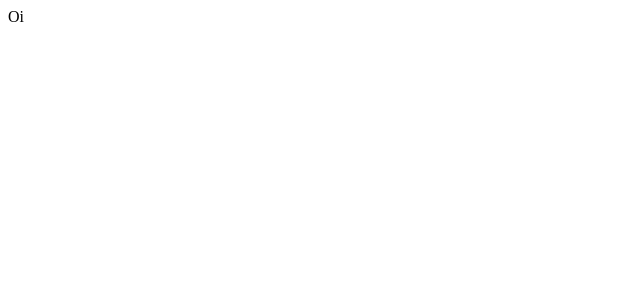
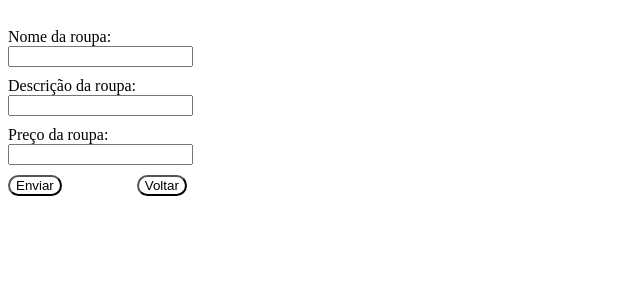
Before and after one commit to IcaroRangel/rest-react, a React (Create React App) app in the folder frontend/: page /newProduct in a window 1280 px wide. Shown: the top 300 px of the page, without its empty margins (0-640 px from the left). Built offline with nearby package versions, Linux system fonts and the light colour scheme.

Commit message:
create route new-product and styled

```diff
--- a/frontend/src/pages/Clothes/index.tsx
+++ b/frontend/src/pages/Clothes/index.tsx
@@ -1,6 +1,7 @@
 import React from 'react';
 import { Container, ContainerInfos } from './styles';
 import axios from 'axios';
+import { Link } from 'react-router-dom';
 
 interface ClotheProps {
   id: number;
@@ -12,12 +13,6 @@ interface ClotheProps {
 function Clothes() {
   const url = 'http://localhost:3000/clothes';
   const [clothes, setClothes] = React.useState<ClotheProps[]>([]);
-  const [name, setName] = React.useState('');
-  const [description, setDescription] = React.useState('');
-  const [price, setPrice] = React.useState();
-  const [changedName, setChangedName] = React.useState('');
-  const [changedDescription, setChangedDescription] = React.useState('');
-  const [changedPrice, setChangedPrice] = React.useState(0);
 
   const loadClothes = React.useCallback(async () => {
     const clothesResponse = await axios.get(url);
@@ -37,13 +32,7 @@ function Clothes() {
     },
     [clothes],
   );
-  const addClothe = React.useCallback(
-    async (e: any) => {
-      const response = { name, description, price };
-      await axios.post(url, response);
-    },
-    [name, description, price],
-  );
+
   const changeClothe = React.useCallback(async (e: any, id: number) => {
     e.preventDefault();
     await axios.put(`${url}/${id}`);
@@ -52,27 +41,9 @@ function Clothes() {
   return (
     <Container>
       <h1>Roupas</h1>
-      <form onSubmit={addClothe}>
-        <label>Nome da roupa:</label>
-        <input
-          type="text"
-          value={name}
-          onChange={(e: any) => setName(e.target.value)}
-        />
-        <label>Descrição da roupa:</label>
-        <input
-          type="text"
-          value={description}
-          onChange={(e: any) => setDescription(e.target.value)}
-        />
-        <label>Preço da roupa:</label>
-        <input
-          type="text"
-          value={price}
-          onChange={(e: any) => setPrice(e.target.value)}
-        />
-        <button>Enviar</button>
-      </form>
+      <Link to="/newProduct">
+        <button>Adicionar roupa</button>
+      </Link>
       {clothes.map((clothe) => (
         <ContainerInfos key={clothe.id}>
           <form
--- a/frontend/src/pages/Clothes/styles.ts
+++ b/frontend/src/pages/Clothes/styles.ts
@@ -30,16 +30,6 @@ export const ContainerInfos = styled.div`
   height: 30vh;
   margin-bottom: 20px;
   display: block;
-  form {
-    padding-top: -60px;
-    display: block;
-    justify-content: center;
-    align-items: center;
-    button {
-      position: absolute;
-      margin-top: 0px;
-    }
-  }
   h4 {
     text-transform: capitalize;
   }
--- a/frontend/src/pages/NewProduct/index.tsx
+++ b/frontend/src/pages/NewProduct/index.tsx
@@ -1,7 +1,48 @@
 import React from 'react';
+import axios from 'axios';
+import { Container } from './styles';
+import { Link } from 'react-router-dom';
 
 const NewProduct = () => {
-  return <div>Oi</div>;
+  const url = 'http://localhost:3000/clothes';
+  const [name, setName] = React.useState('');
+  const [description, setDescription] = React.useState('');
+  const [price, setPrice] = React.useState();
+  const addClothe = React.useCallback(
+    async (e: any) => {
+      const response = { name, description, price };
+      await axios.post(url, response);
+    },
+    [name, description, price],
+  );
+  return (
+    <Container>
+      <form onSubmit={addClothe}>
+        <label>Nome da roupa:</label>
+        <input
+          type="text"
+          value={name}
+          onChange={(e: any) => setName(e.target.value)}
+        />
+        <label>Descrição da roupa:</label>
+        <input
+          type="text"
+          value={description}
+          onChange={(e: any) => setDescription(e.target.value)}
+        />
+        <label>Preço da roupa:</label>
+        <input
+          type="text"
+          value={price}
+          onChange={(e: any) => setPrice(e.target.value)}
+        />
+        <button>Enviar</button>
+        <Link to="/">
+          <button>Voltar</button>
+        </Link>
+      </form>
+    </Container>
+  );
 };
 
 export default NewProduct;
--- /dev/null
+++ b/frontend/src/pages/NewProduct/styles.ts
@@ -0,0 +1,19 @@
+import styled from 'styled-components';
+
+export const Container = styled.div`
+  height: 100vh;
+  button {
+    background: #fff;
+    border-radius: 30px;
+    cursor: pointer;
+    margin-bottom: 5px;
+    margin-right: 75px;
+  }
+  form {
+    padding-top: 20px;
+    input {
+      display: block;
+      margin-bottom: 10px;
+    }
+  }
+`;
```
